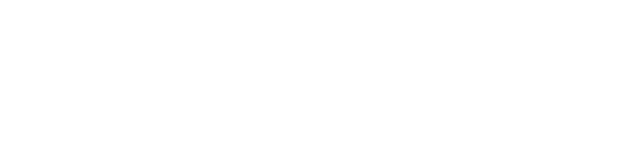
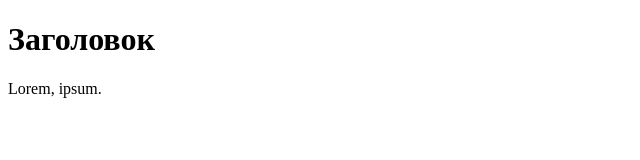
Before and after one commit to MamedovShuxrat/ski-scholl-mamedov, a plain HTML site: page index.html in a window 1280 px wide. Shown: the whole page, without its empty margins (0-640 px from the left). Drawn offline with Linux system fonts and the light colour scheme.

Commit message:
дубль 2

```diff
--- a/index.html
+++ b/index.html
@@ -7,6 +7,7 @@
     <title>Ski-scholl-mamedov</title>
 </head>
 <body>
-
+    <h1>Заголовок</h1>
+    <p>Lorem, ipsum.</p>
 </body>
 </html>
```
